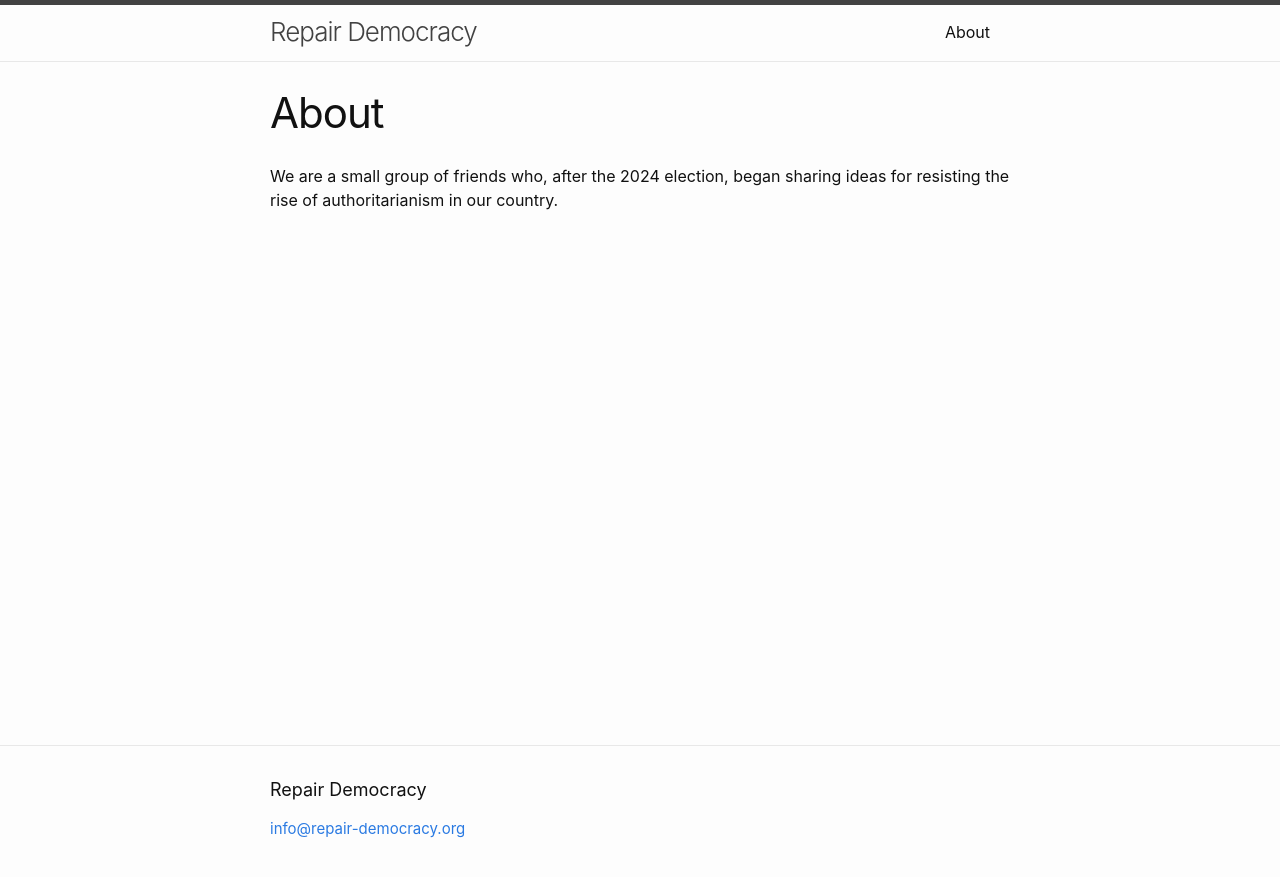
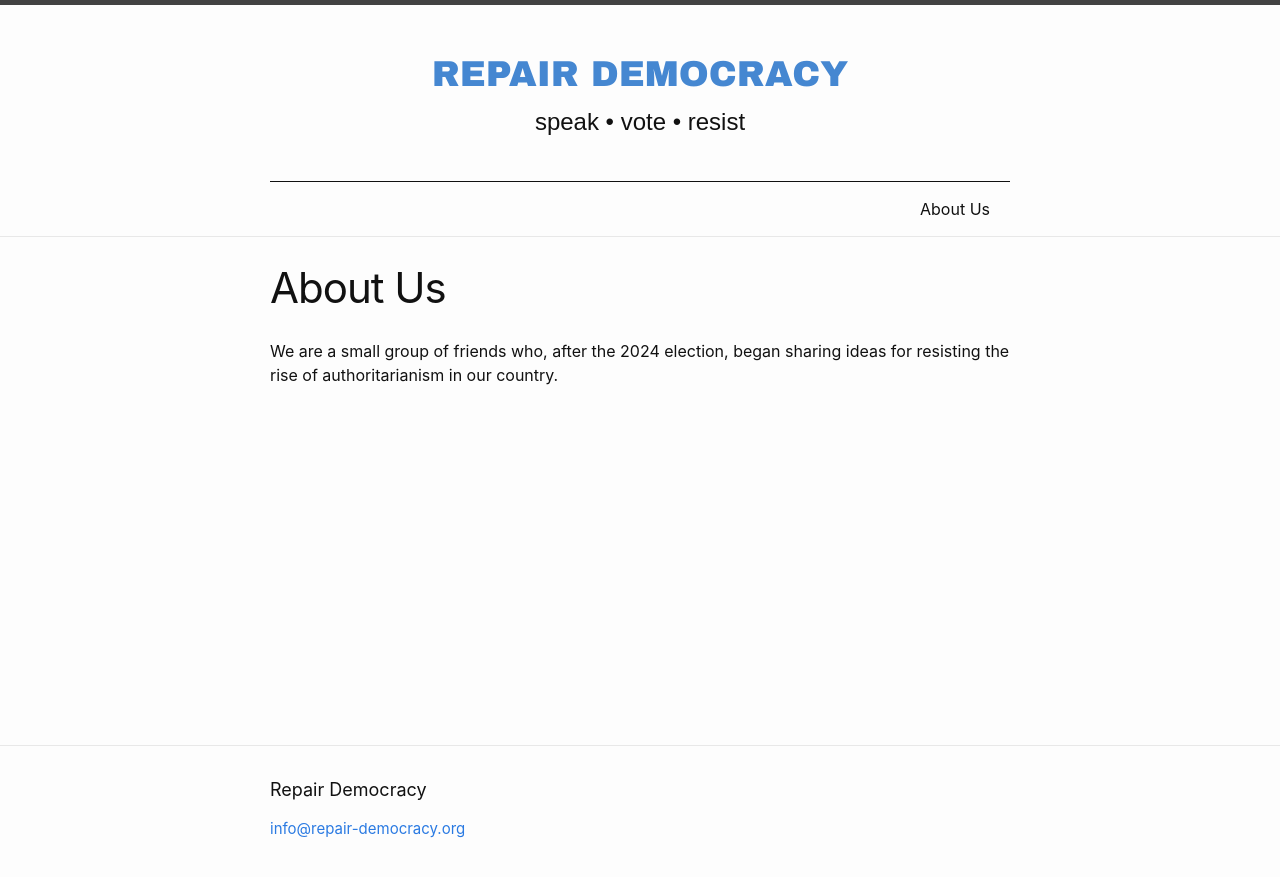
Before and after one commit to Repair-Democracy/Website, a Jekyll site: the page built from docs/about.md, in a window 1280 px wide. Shown: the top 877 px of the page. Built offline with Jekyll 4.4.1, drawn with Linux system fonts in a browser that asks for light colours.

Commit message:
Start recreating banner.

```diff
--- a/docs/_includes/header.html
+++ b/docs/_includes/header.html
@@ -1,9 +1,56 @@
+<style>
+  #site-id {
+    border-bottom: 1px solid;
+  }
+
+  #site-title {
+    margin-top: 42px;
+    text-align: center;
+  }
+
+  #site-title a {
+    color: #4587D1;
+    font-family: 'Arial Black', sans-serif;
+    font-weight: 700;
+    font-size: 36px;
+    letter-spacing: 0;
+    float: none;
+    clear: both;
+    text-align: center;
+    text-transform: uppercase;
+    text-decoration: none;
+    margin-top: 32px;
+  }
+
+  #site-title a:hover {
+    color: #4587D1;
+  }
+
+  #site-subtitle {
+    clear: both;
+    xcolor: #FFFFFF;
+    xbackground-color: #4587D1;
+    height: 32px;
+    font-family: 'Helvetica Bold', sans-serif;
+    font-size: 24px;
+    line-height: 10px;
+    text-align: center;
+    text-transform: lowercase;
+    padding-top: 16px;
+    margin-bottom: 32px;
+    border-radius: 6px;
+  }
+</style>
 <header class="site-header" role="banner">
 
   <div class="wrapper">
     {%- assign default_paths = site.pages | map: "path" -%}
     {%- assign page_paths = site.header_pages | default: default_paths -%}
-    <a class="site-title" rel="author" href="{{ "/" | relative_url }}">{{ site.title | escape }}</a>
+    <div id="site-id">
+      <!--a class="site-title" rel="author" href="{{ "/" | relative_url }}">{{ site.title | escape }}</a-->
+      <div id="site-title"><a rel="author" href="{{ "/" | relative_url }}">{{ site.title | escape }}</a></div>
+      <div id="site-subtitle">Speak • Vote • Resist</div>
+    </div>
 
     {%- if page_paths -%}
       <nav class="site-nav">
--- a/docs/about.md
+++ b/docs/about.md
@@ -1,6 +1,6 @@
 ---
 layout: page
-title: About
+title: About Us
 permalink: /about/
 ---
 We are a small group of friends who, after the 2024 election, began sharing ideas for resisting the rise of authoritarianism in our country.
```
